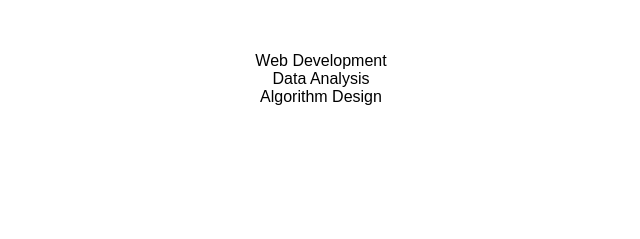
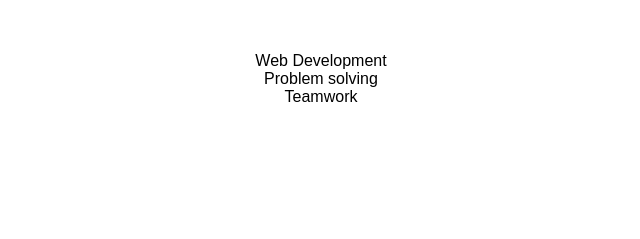
Before and after one commit to frans-nekongo/Frans-Nekongo-Portfolio, a plain HTML site: page index.html in a window 1280 px wide. Shown: the part 897-1136 px from the top of the page, 339-979 px from the left. Drawn offline with Linux system fonts and the light colour scheme.

Commit message:
Merge branch 'fran' of https://github.com/frans-nekongo/Frans-Nekongo-Portfolio into fran

```diff
--- a/index.html
+++ b/index.html
@@ -36,8 +36,8 @@
   <h2>Skills</h2>
   <ul class="skills">
     <li>Web Development</li>
-    <li>Data Analysis</li>
-    <li>Algorithm Design</li>
+    <li>Problem solving</li>
+    <li>Teamwork</li>
   </ul>
 </section>
 
```
